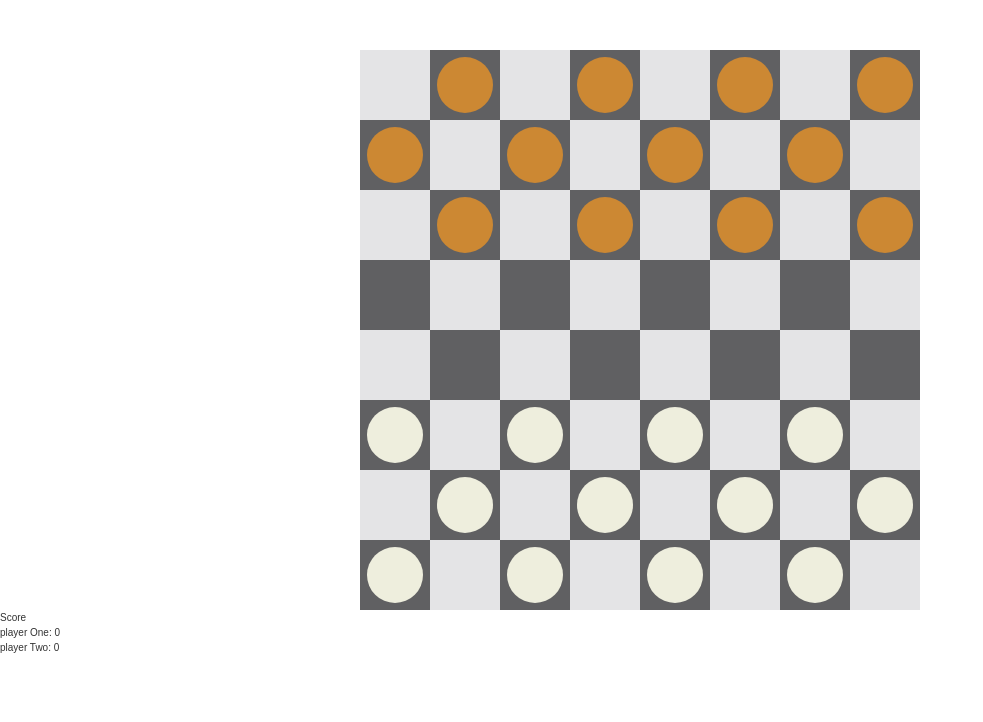
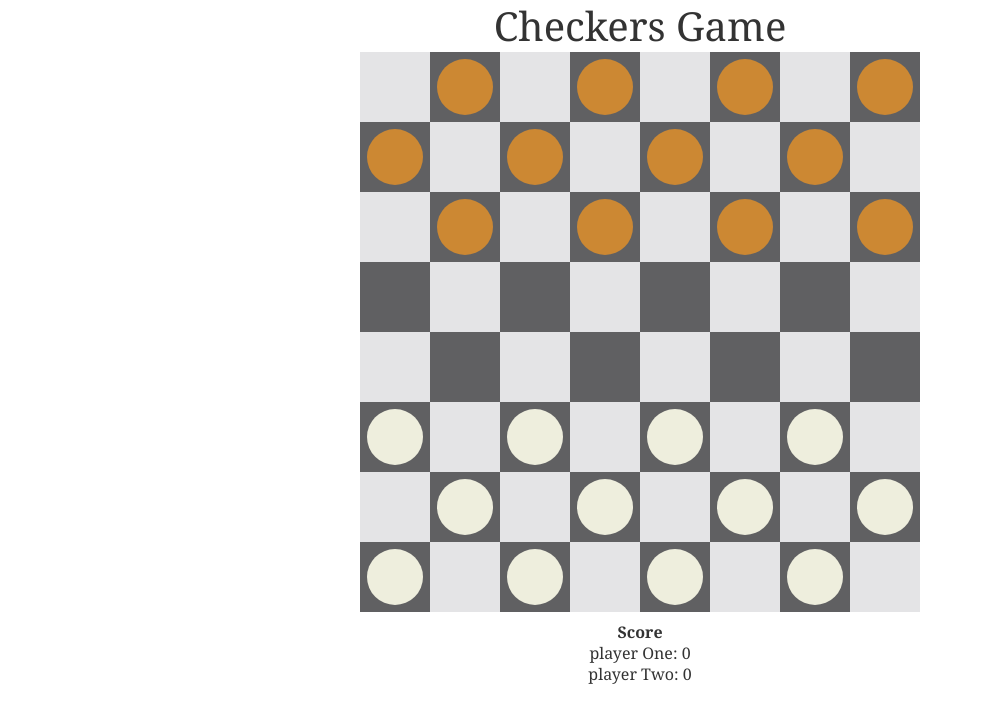
Before and after one commit to gneutzling/checkers-game, a website: page index.html in a window 1280 px wide. Shown: the whole page, without its empty margins (0-983 px from the left). Drawn offline with Linux system fonts and the light colour scheme.

Commit message:
visual improvements

```diff
--- a/index.html
+++ b/index.html
@@ -8,6 +8,7 @@
 <body>
 
 	<div id="game-stage">
+		<h1>Checkers Game</h1>
 		<div class="board"></div>
 		<div class="score">
 			<strong>Score</strong>
--- a/src/sass/styles.scss
+++ b/src/sass/styles.scss
@@ -1,18 +1,25 @@
 @import "reset";
 @import "config";
 
-
 body {
-	font: normal 10px/1.5 arial, sans-serif;
+	font: normal 10px/1.3 georgia, serif;
 	color: #333;
 }
 
-h1 { font-size: 4em; }
-p { font-size: 1.4em; }
+strong {
+	font-weight: bold;
+}
+
+#game-stage {
+	h1 {
+		font-size: 4em;
+		text-align: center;
+	}
+}
 
 .board {
 	width: 560px;
-	margin: 50px auto 0;
+	margin: 0 auto 10px;
 }
 
 .board__square {
@@ -47,3 +54,8 @@ p { font-size: 1.4em; }
 		box-shadow: 0 0 15px 5px #000;
 	}
 }
+
+.score {
+	font-size: 1.6em;
+	text-align: center;
+}
```
Also changed, not shown: css/styles.css.
